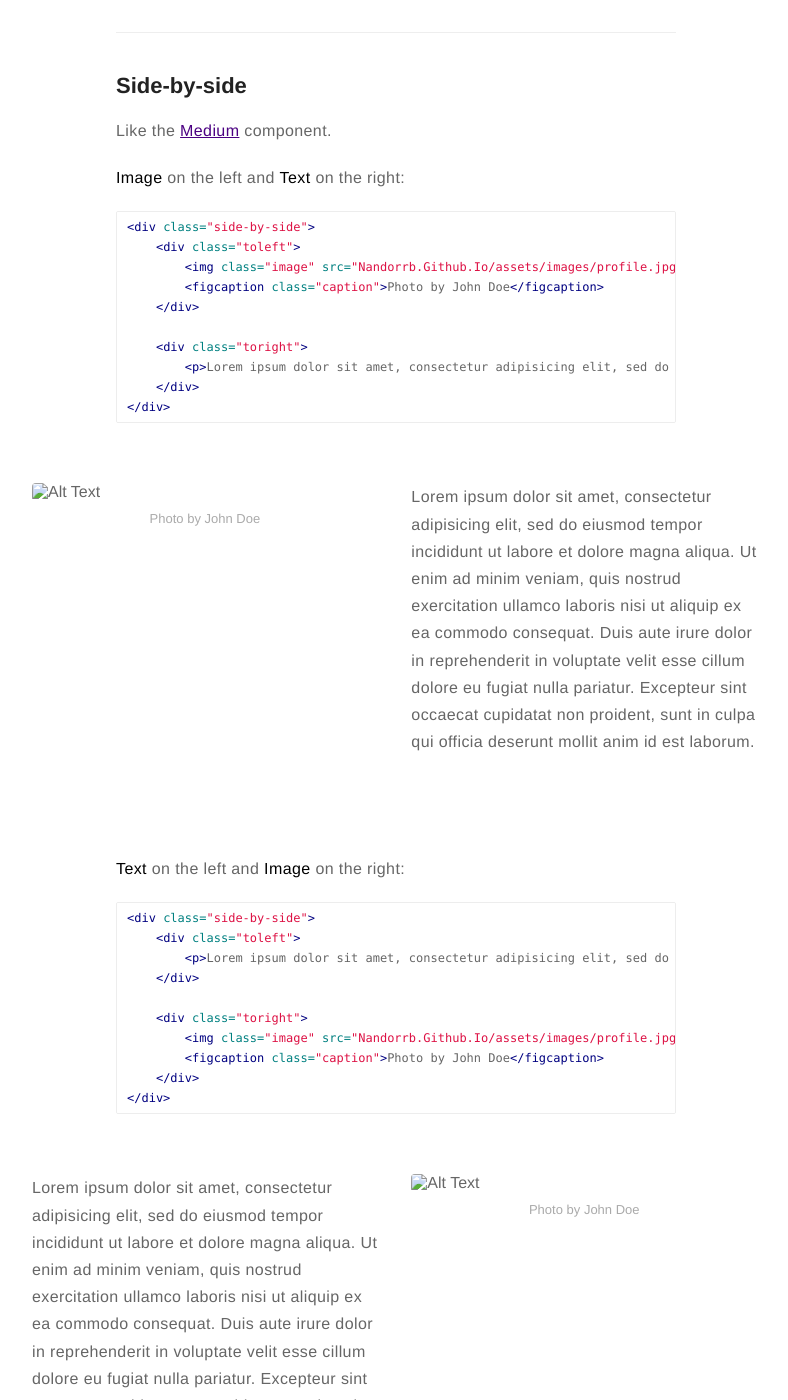
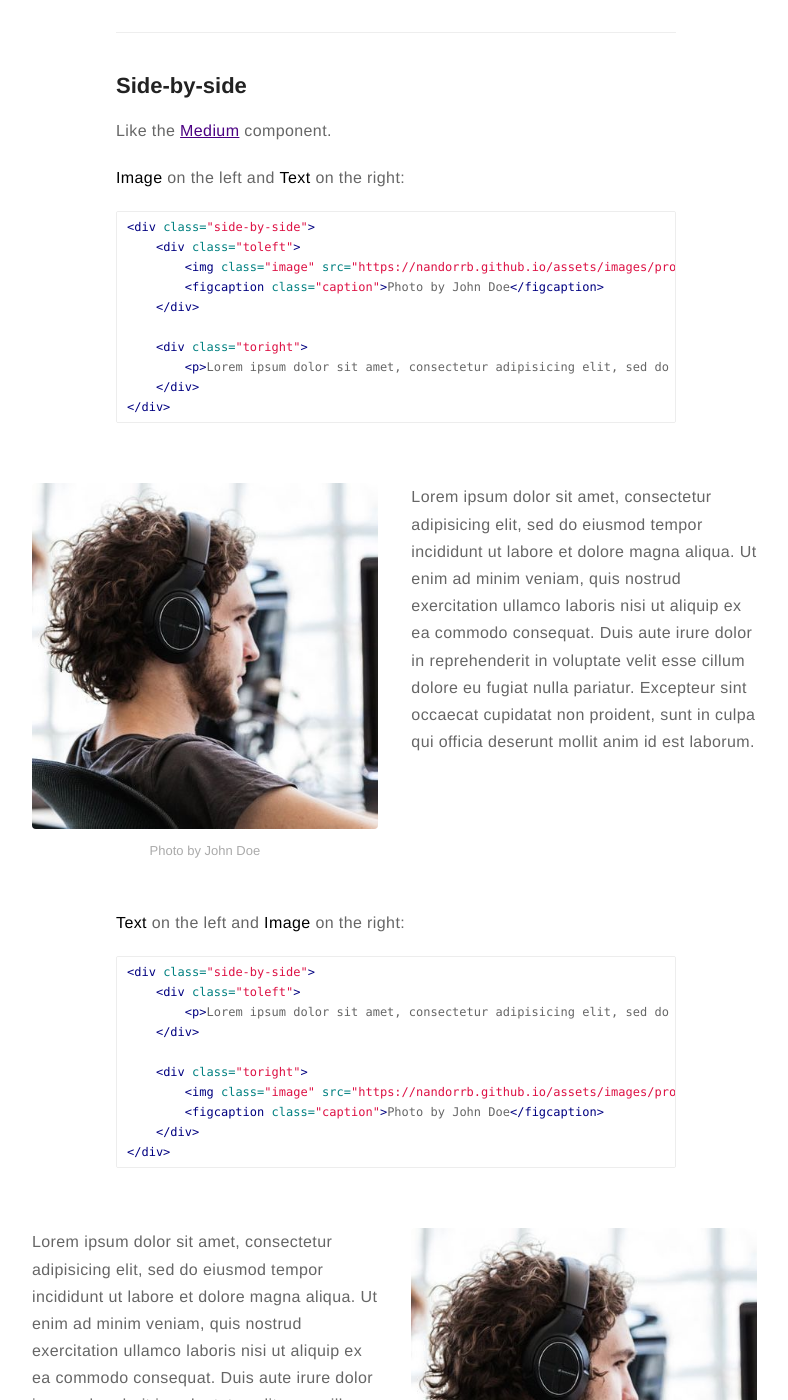
Before and after one commit to nandorrb/mecatronica, a Jekyll site: the page built from _posts/2016-02-24-markdown-extra-components.markdown, in a window 1280 px wide and 1400 px high, scrolled down 996 px. Shown: the whole window, without its empty margins (244-1032 px from the left). Built offline with Jekyll 4.4.1, drawn with Linux system fonts in a browser that asks for light colours; part of the change alters nothing that is shown.

```diff
--- a/_config.yml
+++ b/_config.yml
@@ -16,7 +16,7 @@ picture: assets/images/profile.jpg
 resume: true
 resume-external: true
 resume-url: https://google.com/?q=my+resume
-url: Nandorrb.Github.Io
+url:
 permalink: "/:title/"
 disqus:
   shortname: mydisqus
```
